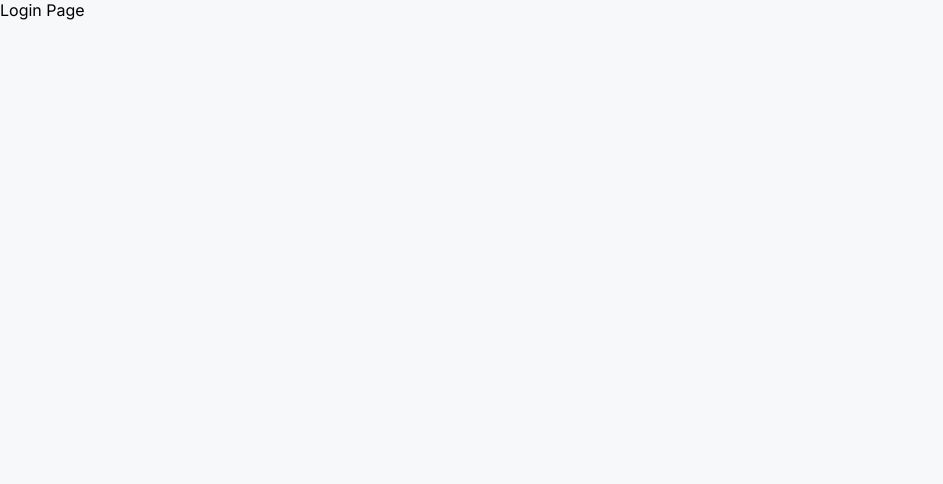
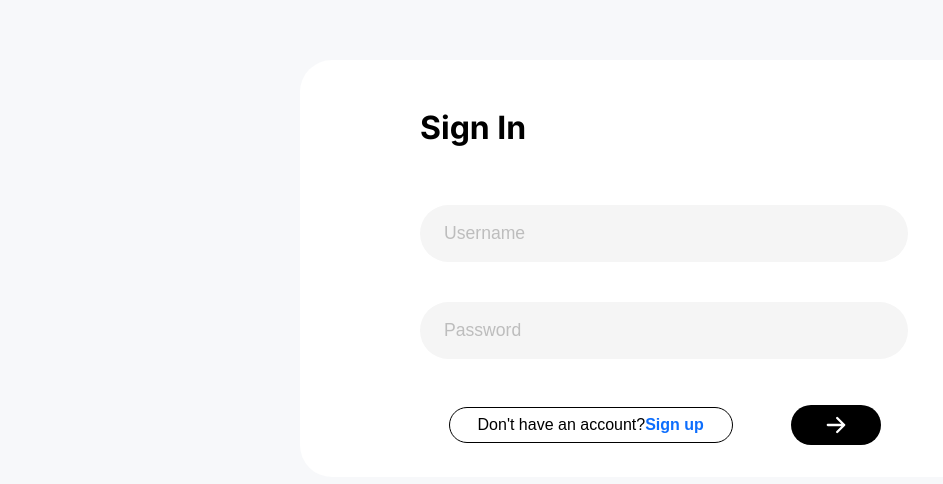
Before and after one commit to alishahsavariii/NAK-challenge, a React (Vite) app in the folder nak_challenge/: page /login in a window 1280 px wide. Shown: the top 484 px of the page, without its empty margins (0-943 px from the left). Built offline with nearby package versions, Linux system fonts and the light colour scheme.

Commit message:
[add] signIn page

```diff
--- a/nak_challenge/public/locales/en/translation.json
+++ b/nak_challenge/public/locales/en/translation.json
@@ -20,9 +20,20 @@
     "registrationFailed": "Registration failed. Please try again.",
     "lastName": "lastName is required",
     "userName": "userName is required",
-    "passwordDontMatch" : "password Dont Match"
+    "passwordDontMatch" : "password Dont Match",
+    "passwordRequired" : "password is required"
   },
   "common": {
     "loading": "Loading..."
+  },
+
+  "login": {
+    "title": "Sign In",
+    "form": {
+      "userName": "Username",
+      "password": "Password"
+    },
+    "noAccount": "Don't have an account?",
+    "signUpLink": "Sign up"
   }
 }
--- a/nak_challenge/src/App.tsx
+++ b/nak_challenge/src/App.tsx
@@ -1,13 +1,14 @@
 import { Routes, Route } from 'react-router-dom';
 import SignUpForm from './components/SignUpPage';
+import SignInPage from './components/SignInPage';
 
-const LoginPage = () => <div>Login Page</div>;
+// const LoginPage = () => <div>Login Page</div>;
 const DashboardPage = () => <div>Welcome to your Dashboard!</div>;
 
 function App() {
   return (
     <Routes>
-      <Route path="/login" element={<LoginPage />} />
+      <Route path="/login" element={<SignInPage />} />
       <Route path="/signup" element={<SignUpForm />} />
 
       <Route path="/" element={<DashboardPage />} />
--- /dev/null
+++ b/nak_challenge/src/components/SignInPage.tsx
@@ -0,0 +1,183 @@
+import React from "react";
+import styled from "@emotion/styled";
+import { useTranslation } from "react-i18next";
+import { useNavigate } from "react-router-dom";
+import { useForm } from "react-hook-form";
+import { zodResolver } from '@hookform/resolvers/zod';
+import { loginSchema, LoginFormData } from "../stores/authStore"; // adjust path as needed
+import { useAuthStore } from "../stores/authStore";
+
+const Container = styled.div`
+  background: #fff;
+  border-radius: 32px;
+  box-shadow: 0 0 0 0 transparent;
+  width: 600px;
+  max-width: 90vw;
+  margin: 60px auto;
+  padding: 48px 40px 32px 40px;
+  display: flex;
+  flex-direction: column;
+  gap: 32px;
+`;
+
+const Title = styled.h2`
+  font-size: 2rem;
+  font-weight: 700;
+  margin: 0px 0 16px 80px;
+`;
+
+const Form = styled.form`
+  display: flex;
+  flex-direction: column;
+  gap: 20px;
+`;
+
+const Input = styled.input`
+  width: 100%;
+  padding: 18px 24px;
+  border: none;
+  border-radius: 32px;
+  background: #f5f5f5;
+  font-size: 1.1rem;
+  color:#000000;
+  font-weight: 500;
+  outline: none;
+  transition: box-shadow 0.2s;
+  &::placeholder {
+    color: #bdbdbd;
+    opacity: 1;
+    font-weight: 500;
+  }
+`;
+
+const Actions = styled.div`
+  display: flex;
+  justify-content: space-evenly;
+  align-items: center;
+  margin-top: 16px;
+  padding-left : 50px
+`;
+const SignUpButton = styled.button`
+  border: 1.5px solid #000;
+  background: #fff;
+  color: #000;
+  border-radius: 24px;
+  padding: 8px 28px;
+  font-size: 1rem;
+  margin-left : 30px
+  font-weight: 500;
+  cursor: pointer;
+  transition: background 0.2s;
+  &:hover {
+    background: #f5f5f5;
+  }
+`;
+
+const ArrowButton = styled.button`
+  background: #000;
+  color: #fff;
+  border: none;
+  border-radius: 24px;
+  width: 90px;
+  height: 40px;
+  display: flex;
+  align-items: center;
+  justify-content: center;
+  font-size: 1.5rem;
+  cursor: pointer;
+  transition: background 0.2s;
+  &:hover {
+    background: #222;
+  }
+`;
+
+const ErrorMessage = styled.p`
+   color: #dc3545;
+   font-size: 0.8rem;
+   margin-top: 0.25rem;
+`;
+
+const Link = styled.a`
+  color: #0d6efd;
+  font-weight: 600;
+  text-decoration: none;
+  &:hover {
+    text-decoration: underline;
+  }
+`;
+
+const InputWrapper = styled.div`
+  position: relative;
+  margin : 10px 80px;
+  border-radius: 40px;
+`;
+
+const SignInPage: React.FC = () => {
+  const { t } = useTranslation();
+  const navigate = useNavigate();
+  const login = useAuthStore((state) => state.login);
+  const isLoading = useAuthStore((state) => state.isLoading);
+  const apiError = useAuthStore((state) => state.error);
+
+  const {
+    register,
+    handleSubmit,
+    formState: { errors },
+  } = useForm<LoginFormData>({
+    resolver: zodResolver(loginSchema),
+  });
+
+  const onSubmit = async (data: LoginFormData) => {
+    const success = await login(data);
+    if (success) {
+      navigate("/dashboard");
+    }
+  };
+
+  return (
+    <Container>
+      <Title>{t("login.title")}</Title>
+      <Form onSubmit={handleSubmit(onSubmit)} noValidate>
+        <InputWrapper>
+          <Input
+            id="userName"
+            type="text"
+            placeholder={t("login.form.userName")}
+            {...register("userName")}
+          />
+          {errors.userName && (
+            <ErrorMessage>{t(errors.userName.message as string)}</ErrorMessage>
+          )}
+        </InputWrapper>
+        <InputWrapper>
+          <Input
+            id="password"
+            type="password"
+            placeholder={t("login.form.password")}
+            {...register("password")}
+          />
+          {errors.password && (
+            <ErrorMessage>{t(errors.password.message as string)}</ErrorMessage>
+          )}
+        </InputWrapper>
+        {apiError && <ErrorMessage>{t(apiError)}</ErrorMessage>}
+
+        <Actions>
+          <SignUpButton type="button" onClick={() => navigate("/signup")}>
+            {t("login.noAccount")}
+            <Link href="/signup">{t("login.signUpLink")}</Link>
+          </SignUpButton>
+          <ArrowButton type="submit" disabled={isLoading}>
+            {isLoading ? t("common.loading") :
+              <svg width="28" height="28" fill="none" stroke="white" strokeWidth="2" viewBox="0 0 24 24">
+                <path d="M5 12h14M13 6l6 6-6 6" stroke="white" strokeWidth="2" strokeLinecap="round" strokeLinejoin="round" />
+              </svg>
+            }
+          </ArrowButton>
+        </Actions>
+      </Form>
+    </Container>
+  );
+};
+
+export default SignInPage;
--- a/nak_challenge/src/components/SignUpPage.tsx
+++ b/nak_challenge/src/components/SignUpPage.tsx
@@ -53,9 +53,10 @@ const Input = styled.input`
 
 const Actions = styled.div`
   display: flex;
-  justify-content: space-between;
+  justify-content: space-evenly;
   align-items: center;
   margin-top: 16px;
+  padding-left : 50px
 `;
 
 const SignInButton = styled.button`
@@ -64,6 +65,7 @@ const SignInButton = styled.button`
   color: #000;
   border-radius: 24px;
   padding: 8px 28px;
+
   font-size: 1rem;
   font-weight: 500;
   cursor: pointer;
@@ -208,7 +210,7 @@ const SignUpForm: React.FC = () => {
         {apiError && <ErrorMessage>{t(apiError)}</ErrorMessage>}
 
         <Actions>
-          <SignInButton type="button">
+          <SignInButton type="button" onClick={() => navigate("/login")}>
             {t("signUp.alreadyHaveAccount")}
             <Link href="/login">{t("signUp.signInLink")}</Link>
           </SignInButton>
--- a/nak_challenge/src/stores/authStore.ts
+++ b/nak_challenge/src/stores/authStore.ts
@@ -13,14 +13,25 @@ import { create } from 'zustand';
   path: ["confirmPassword"],
 });
 
+
 export type RegisterFormData = z.infer<typeof registerSchema>;
 
 type RegisterApiData = Omit<RegisterFormData, "confirmPassword">;
+
+
+export const loginSchema = z.object({
+  userName: z.string().min(1, { message: "errors.userName" }),
+  password: z.string().min(1, { message: "errors.passwordRequired" }),
+});
+
+export type LoginFormData = z.infer<typeof loginSchema>;
 
 interface AuthState {
   isLoading: boolean;
   error: string | null;
   register: (data: RegisterApiData) => Promise<boolean>;
+  login: (data: LoginFormData) => Promise<boolean>;
+
 }
 
 export const useAuthStore = create<AuthState>((set) => ({
@@ -49,4 +60,23 @@ export const useAuthStore = create<AuthState>((set) => ({
       return false;
     }
   },
+  login: async (data) => {
+    set({ isLoading: true, error: null });
+    try {
+      const response = await fetch('api/auth/login', {
+        method: 'POST',
+        headers: { 'Content-Type': 'application/json' },
+        body: JSON.stringify(data),
+      });
+      if (!response.ok) {
+        const errorData = await response.json();
+        throw new Error(errorData.message || 'errors.loginFailed');
+      }
+      set({ isLoading: false });
+      return true;
+    } catch (err) {
+      set({ isLoading: false, error: err.message });
+      return false;
+    }
+  },
 }));
```
